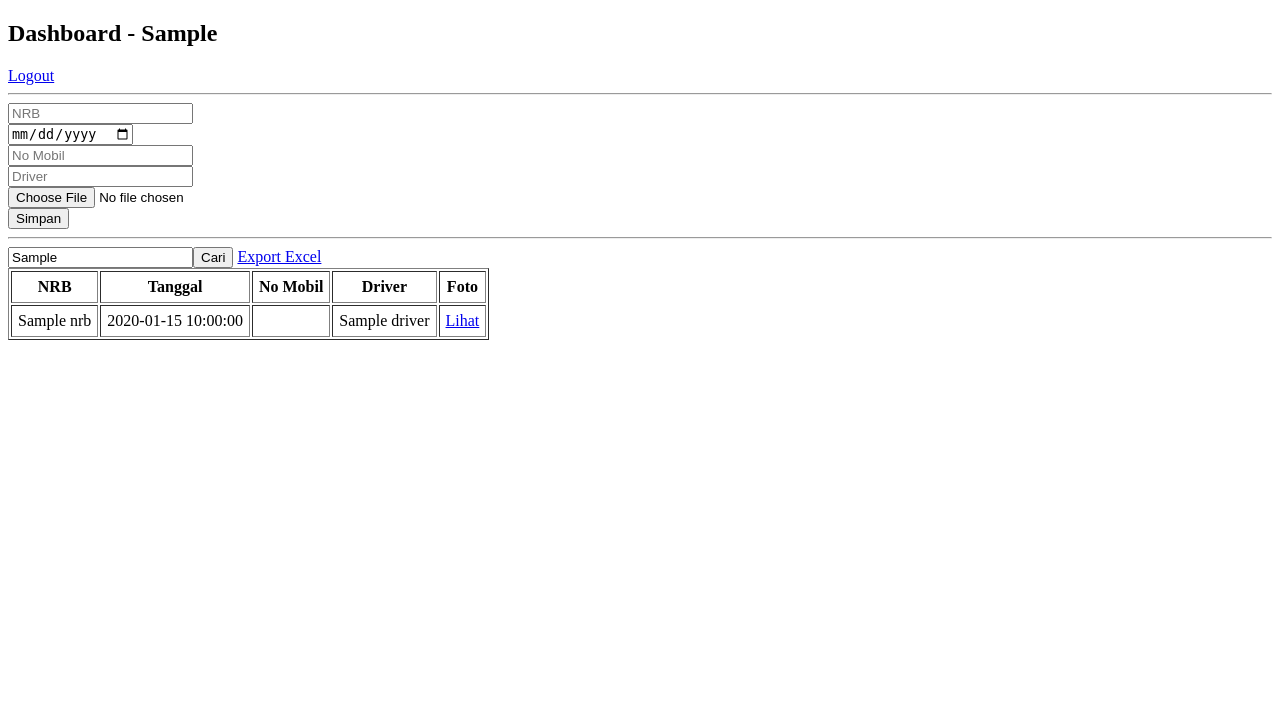
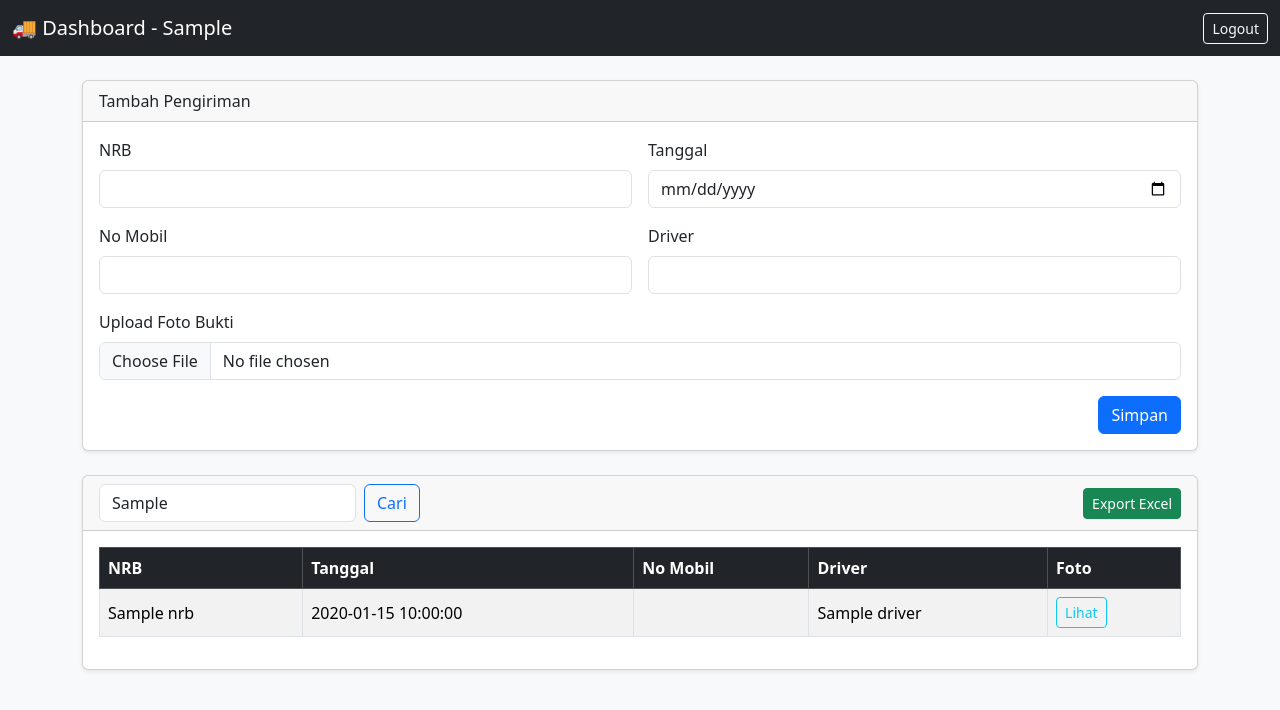
Before and after one commit to xnxxdhooomrzkyyy/bot-telegram, a Flask app: template templates/dashboard.html in a window 1280 px wide. Shown: the top 710 px of the page. Run offline with Flask 3, Linux system fonts and the light colour scheme; the template is opened without the code that fills it: most values are stand-ins (such as "Sample title", 1, 10 or a date in 2020).

Commit message:
Update dashboard.html

```diff
--- a/templates/dashboard.html
+++ b/templates/dashboard.html
@@ -1,28 +1,76 @@
 <!doctype html>
-<html>
-  <body>
-    <h2>Dashboard - {{ kode_toko }}</h2>
-    <a href="{{ url_for('logout') }}">Logout</a>
-    <hr>
-    {% if success %}<p style="color:green;">{{ success }}</p>{% endif %}
+<html lang="en">
+<head>
+  <meta charset="utf-8">
+  <meta name="viewport" content="width=device-width, initial-scale=1">
+  <title>Dashboard</title>
+  <link href="https://cdn.jsdelivr.net/npm/bootstrap@5.3.2/dist/css/bootstrap.min.css" rel="stylesheet">
+</head>
+<body class="bg-light">
 
-    <form method="POST" enctype="multipart/form-data">
-      <input name="nrb" placeholder="NRB" required><br>
-      <input name="tanggal" type="date" required><br>
-      <input name="no_mobil" placeholder="No Mobil" required><br>
-      <input name="driver" placeholder="Driver" required><br>
-      <input name="foto" type="file"><br>
-      <button type="submit">Simpan</button>
+<nav class="navbar navbar-dark bg-dark mb-4">
+  <div class="container-fluid">
+    <span class="navbar-brand">🚚 Dashboard - {{ kode_toko }}</span>
+    <a href="{{ url_for('logout') }}" class="btn btn-outline-light btn-sm">Logout</a>
+  </div>
+</nav>
+
+<div class="container">
+  {% if success %}
+    <div class="alert alert-success">{{ success }}</div>
+  {% endif %}
+
+  <div class="card mb-4 shadow-sm">
+    <div class="card-header">Tambah Pengiriman</div>
+    <div class="card-body">
+      <form method="POST" enctype="multipart/form-data" class="row g-3">
+        <div class="col-md-6">
+          <label class="form-label">NRB</label>
+          <input name="nrb" class="form-control" required>
+        </div>
+        <div class="col-md-6">
+          <label class="form-label">Tanggal</label>
+          <input name="tanggal" type="date" class="form-control" required>
+        </div>
+        <div class="col-md-6">
+          <label class="form-label">No Mobil</label>
+          <input name="no_mobil" class="form-control" required>
+        </div>
+        <div class="col-md-6">
+          <label class="form-label">Driver</label>
+          <input name="driver" class="form-control" required>
+        </div>
+        <div class="col-12">
+          <label class="form-label">Upload Foto Bukti</label>
+          <input name="foto" type="file" class="form-control">
+        </div>
+        <div class="col-12 text-end">
+          <button type="submit" class="btn btn-primary">Simpan</button>
+        </div>
       </form>
+    </div>
+  </div>
 
-    <hr>
-    <form method="GET">
-      <input name="filter_nrb" placeholder="Cari NRB" value="{{ filter_nrb }}"><button type="submit">Cari</button>
-      <a href="{{ url_for('export_excel', filter_nrb=filter_nrb) }}">Export Excel</a>
+  <div class="card shadow-sm">
+    <div class="card-header d-flex justify-content-between align-items-center">
+      <form method="GET" class="d-flex">
+        <input name="filter_nrb" class="form-control me-2" placeholder="Cari NRB" value="{{ filter_nrb }}">
+        <button class="btn btn-outline-primary">Cari</button>
       </form>
-
-    <table border="1" cellpadding="6">
-      <tr><th>NRB</th><th>Tanggal</th><th>No Mobil</th><th>Driver</th><th>Foto</th></tr>
+      <a href="{{ url_for('export_excel', filter_nrb=filter_nrb) }}" class="btn btn-success btn-sm">Export Excel</a>
+    </div>
+    <div class="card-body">
+      <table class="table table-striped table-bordered align-middle">
+        <thead class="table-dark">
+          <tr>
+            <th>NRB</th>
+            <th>Tanggal</th>
+            <th>No Mobil</th>
+            <th>Driver</th>
+            <th>Foto</th>
+          </tr>
+        </thead>
+        <tbody>
           {% for r in riwayat %}
           <tr>
             <td>{{ r['nrb'] }}</td>
@@ -31,13 +79,19 @@
             <td>{{ r['driver'] }}</td>
             <td>
               {% if r['foto'] %}
-            <a href="{{ r['foto'] }}" target="_blank">Lihat</a>
+                <a href="{{ r['foto'] }}" target="_blank" class="btn btn-sm btn-outline-info">Lihat</a>
               {% else %}
                 -
               {% endif %}
             </td>
           </tr>
           {% endfor %}
+        </tbody>
       </table>
+    </div>
+  </div>
+</div>
+
+<script src="https://cdn.jsdelivr.net/npm/bootstrap@5.3.2/dist/js/bootstrap.bundle.min.js"></script>
 </body>
 </html>
```
Lines whose indentation alone changed are shown as unchanged.
